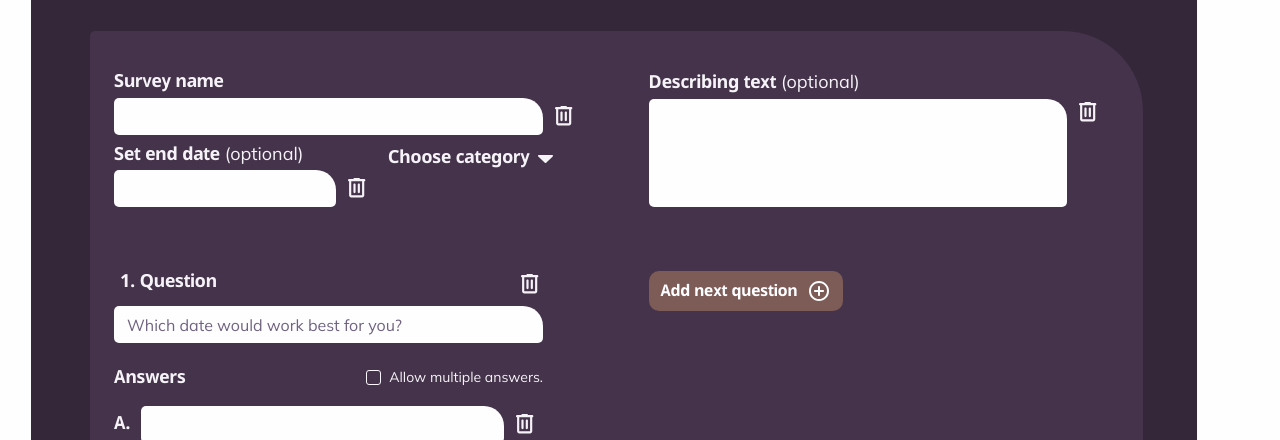
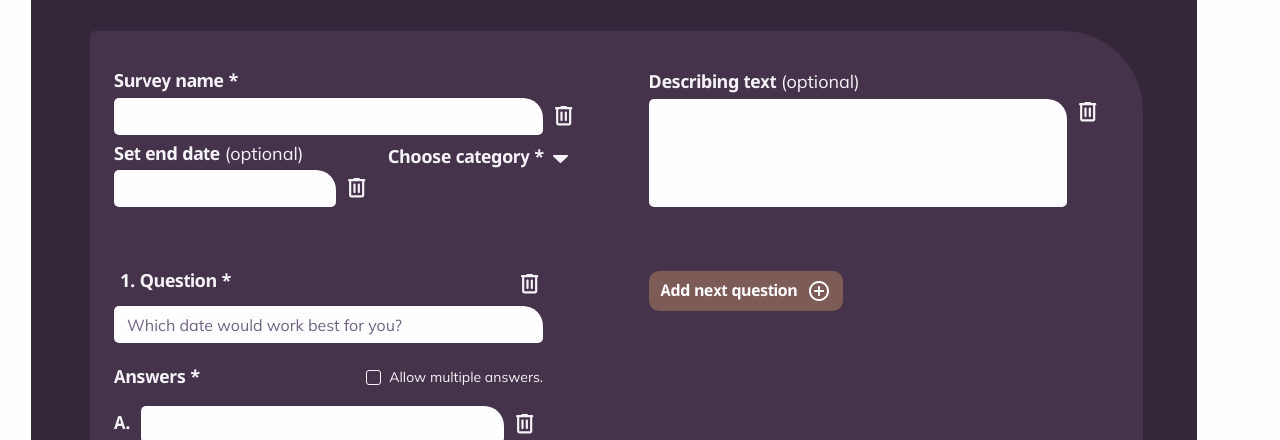
Before and after one commit to NouBou1/pollApp, an Angular app in the folder pollApp/: page /create-survey in a window 1280 px wide. Shown: the part 168-608 px from the top of the page. Built offline with nearby package versions, Linux system fonts and the light colour scheme; a web font is replaced by a local one.

Commit message:
feat(create-survey): mark required fields and move soft-button to global styles

```diff
--- a/pollApp/src/app/features/create-survey/create-survey.html
+++ b/pollApp/src/app/features/create-survey/create-survey.html
@@ -14,7 +14,7 @@
     <div class="create-survey__body">
       <div class="create-survey__column">
         <div class="field">
-          <label class="field__label" for="survey-title">Survey name</label>
+          <label class="field__label" for="survey-title">Survey name <span aria-hidden="true">*</span></label>
           <input id="survey-title" class="field__input" type="text" formControlName="title" />
           <app-close-icon-button class="field__clear" ariaLabel="Clear survey name" (clicked)="clear('title')" />
         </div>
@@ -36,7 +36,7 @@
 
           <app-sort-by-select
             class="field-row__category"
-            [label]="form.controls.category.value || 'Choose category'"
+            [label]="form.controls.category.value || 'Choose category *'"
             [options]="categoryOptions"
             [value]="form.controls.category.value"
             (valueChange)="form.controls.category.setValue($event)"
--- a/pollApp/src/app/features/create-survey/create-survey.scss
+++ b/pollApp/src/app/features/create-survey/create-survey.scss
@@ -11,7 +11,6 @@
   @media (max-width: bp.$mobile) {
     margin: 0 calc(-1 * var(--space-4));
     padding: 40px var(--space-4);
-    border-radius: 5px 100px 5px 5px;
   }
 
   &__header {
@@ -236,13 +235,11 @@
     }
 
     &__label,
-    &__clear,
-    &--top &__clear {
+    &__clear {
       align-self: start;
     }
 
-    &__clear,
-    &--top &__clear {
+    &__clear {
       grid-row: 1;
       margin-right: 16px;
     }
@@ -265,7 +262,6 @@
   @media (max-width: bp.$mobile) {
     flex-direction: column-reverse;
     align-items: stretch;
-    gap: 8px;
 
     &__category {
       --sort-by-pad-left: 0;
@@ -274,7 +270,3 @@
     }
   }
 }
-
-.soft-button {
-  @include fc.soft-button;
-}
--- a/pollApp/src/app/features/create-survey/question-form-group/question-form-group.html
+++ b/pollApp/src/app/features/create-survey/question-form-group/question-form-group.html
@@ -1,7 +1,7 @@
 <div class="question-group" [formGroup]="question()">
   <div class="question-group__header">
     <label class="question-group__label" [for]="'question-' + index()">
-      {{ index() + 1 }}. Question
+      {{ index() + 1 }}. Question <span aria-hidden="true">*</span>
     </label>
     <app-close-icon-button
       [ariaLabel]="index() === 0 ? 'Clear question' : 'Remove question'"
@@ -17,7 +17,7 @@
   />
 
   <div class="question-group__answers-header">
-    <span class="question-group__label">Answers</span>
+    <span class="question-group__label">Answers <span aria-hidden="true">*</span></span>
     <app-checkbox [checked]="allowMultiple.value" (checkedChange)="allowMultiple.setValue($event)">
       <span class="question-group__allow-multiple">Allow multiple answers.</span>
     </app-checkbox>
--- a/pollApp/src/styles.scss
+++ b/pollApp/src/styles.scss
@@ -1,5 +1,6 @@
 @use 'styles/fonts';
 @use 'styles/tokens';
+@use 'styles/form-controls' as fc;
 
 * {
   box-sizing: border-box;
@@ -39,3 +40,7 @@ button {
 a {
   color: inherit;
 }
+
+.soft-button {
+  @include fc.soft-button;
+}
```
